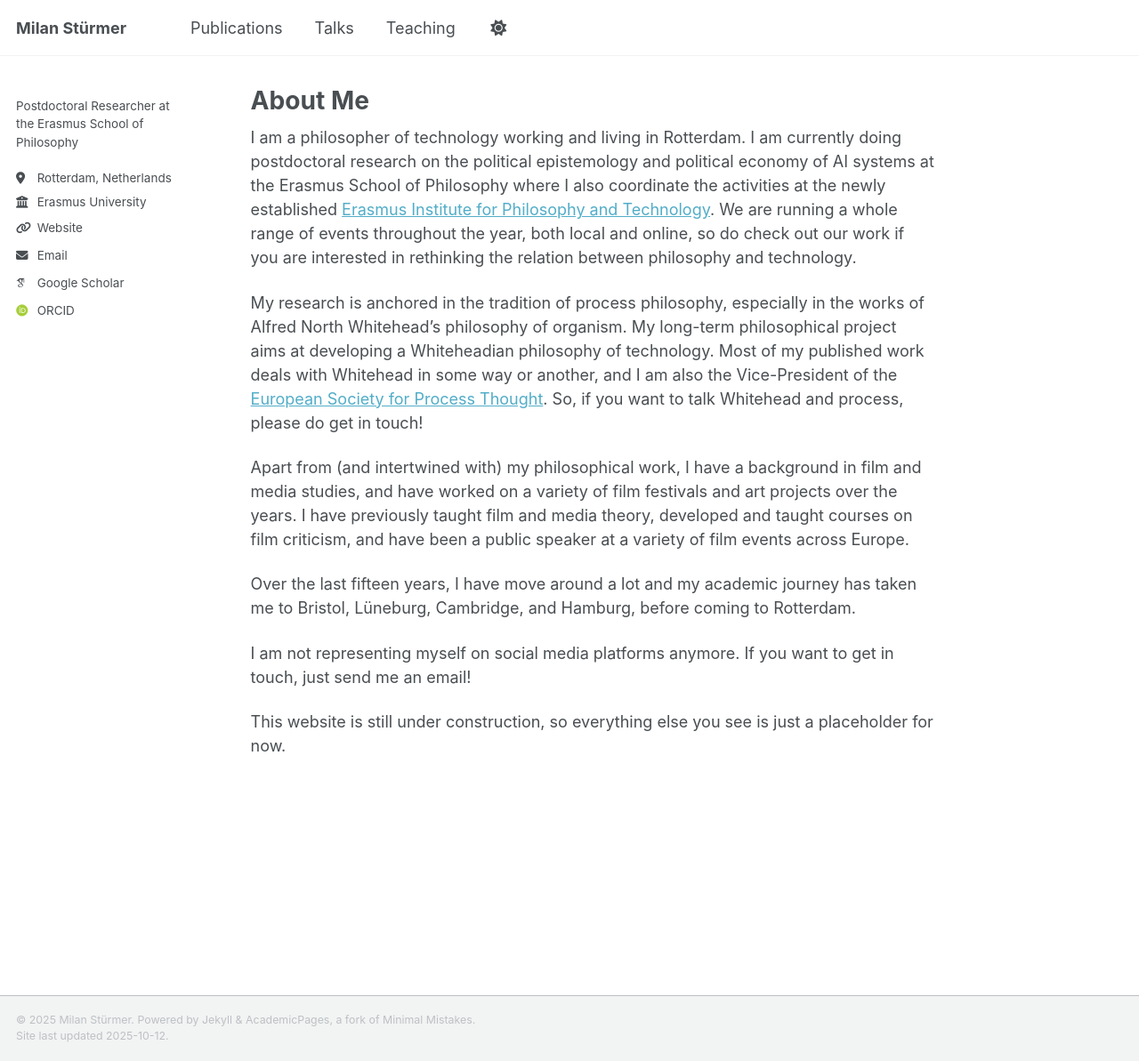
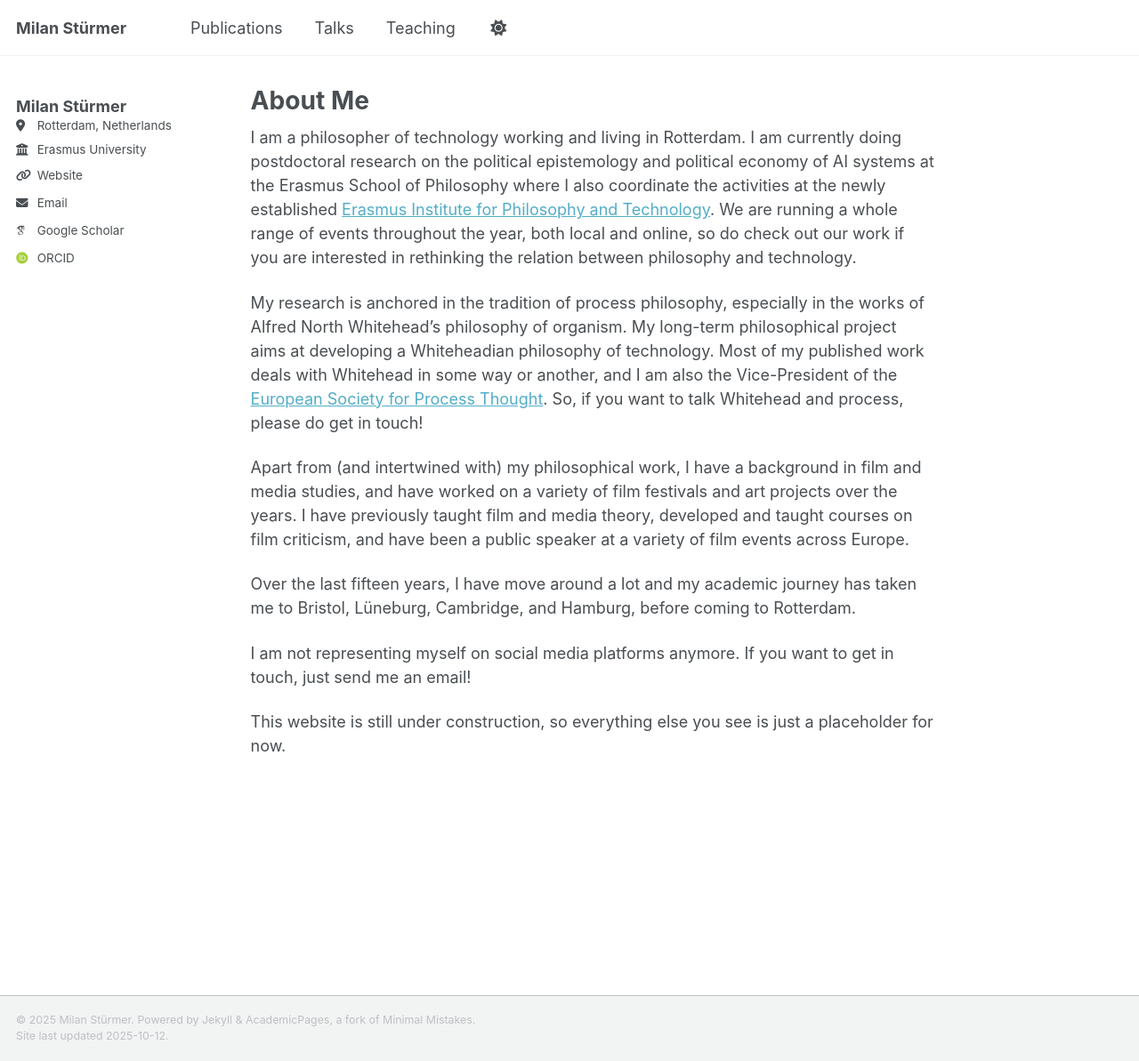
Before and after one commit to milanstuermer/milanstuermer.github.io, a Jekyll site: the page built from _pages/about.md, in a window 1280 px wide and 1193 px high. Shown: the whole window at 89% size. Built offline with Jekyll 4.4.1, drawn with Linux system fonts in a browser that asks for light colours; some web fonts are replaced; a script that is not in the unit is left out.

Commit message:
Update _config.yml

```diff
--- a/_config.yml
+++ b/_config.yml
@@ -24,9 +24,9 @@ repository               : "milanstuermer/milanstuermer.github.io"
 author:
   # Biographic information
   avatar           : "profile_square.png"
-  name             : # "Milan Stürmer"
+  name             : "Milan Stürmer"
   pronouns         : # example: "she/her"
-  bio              : "Postdoctoral Researcher at the Erasmus School of Philosophy"
+  bio              : # "Postdoctoral Researcher at the Erasmus School of Philosophy"
   location         : "Rotterdam, Netherlands"
   employer         : "Erasmus University"
   uri              : "https://www.milanstuermer.com/"
```
